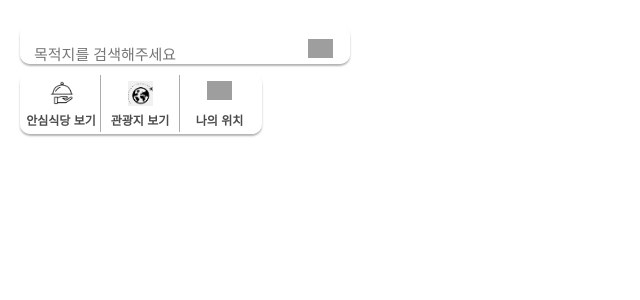
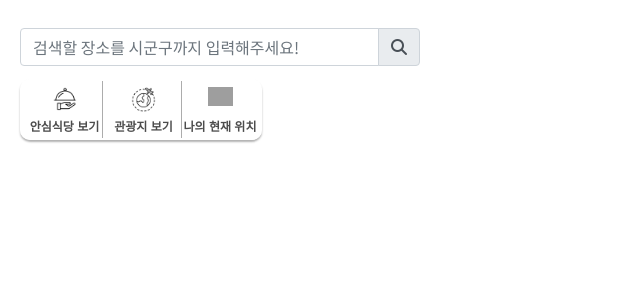
Before and after one commit to wookingwoo/travel-map, a Django app: page /route/map/ in a window 1280 px wide. Shown: the part 70-370 px from the top of the page, without its empty margins (0-640 px from the left). Run offline with Django 3.2, Linux system fonts and the light colour scheme; some libraries are stand-ins or nearby versions; grey boxes are pictures that could not be loaded.

Commit message:
Map에서 검색창, 아이콘 수정

```diff
--- a/GongGongI/static/css/map.css
+++ b/GongGongI/static/css/map.css
@@ -14,9 +14,9 @@
 span.search_icon { background:url(/static/images/search.png) no-repeat; background-size: 25px;}
 .wrapper {position: relative; width:242px;}
 .wrapper, .wrapper * {margin:0; padding:0;font-family:'Malgun Gothic',dotum,'돋움',sans-serif;font-size:12px;}
-#category {position: relative;top:15px;left:0;border-radius: 10px; border:1px solid rgba(0, 0, 0, 0);box-shadow: 0 2px 2px rgba(0, 0, 0, 0.3);background: rgba(255, 255, 255, 0.8); overflow: hidden;z-index: 2; margin-bottom: 10px; padding: 1px;
+#category {position: relative;top:15px;left:0;border-radius: 10px; border:1px solid rgba(0, 0, 0, 0);box-shadow: 0 2px 2px rgba(0, 0, 0, 0.3);background: rgba(255, 255, 255, 0.8); overflow: hidden;z-index: 2; margin-top: -10px; padding: 1px;
     width: 100%;}
-#category li {font-weight: 600; font-size: 12px; color:rgba(0, 0, 0, 0.7); margin-top:0;float:left;list-style: none;width:79px;border-right:1px solid #acacac;padding:6px 0px 2px 0px;text-align: center; cursor: pointer;}
+#category li {font-weight: 600; font-size: 12px; color:rgba(0, 0, 0, 0.7); margin-top:0;float:left;list-style: none;width:76px;border-right:1px solid #acacac;padding:6px 0px 2px 0px;text-align: center; cursor: pointer;}
 #category li.on {background: #ebebeb;}
 #category li:hover { border-left:1px solid #acacac;margin-left: -1px;}
 #category li:last-child{margin-right:0;border-right:0;}
@@ -26,7 +26,7 @@ span.search_icon { background:url(/static/images/search.png) no-repeat; backgrou
 #category li .gps { background:url(/static/images/location-icon.png) no-repeat; background-size: 25px; margin-bottom: 6px;}
 .gps_wrapper{margin:0; padding: 0; position: relative; z-index: 1; width:52px;}
 .gps_wrapper, .gps_wrapper * {margin:0; padding:0;font-family:'Malgun Gothic',dotum,'돋움',sans-serif;font-size:12px;}
-
+#mask {margin: 0 3px 0 5px;}
 
 .placeinfo_wrap {position:absolute;bottom:20px;left:-120px;width: 250px;}
 .placeinfo {position:relative;width:100%;border-radius:6px;border: 1px solid #ccc;border-bottom:2px solid #ddd;padding-bottom: 10px;background: #fff;}
@@ -43,10 +43,10 @@ span.search_icon { background:url(/static/images/search.png) no-repeat; backgrou
 .placeinfo .time_at {font-size: 14px;}
 .placeinfo .info_content {line-height: 1.5;}
 .placeinfo .addr {color: #888}
-.wrap .info {width: 286px;height: 120px;border-radius: 5px;border-bottom: 2px solid #ccc;border-right: 1px solid #ccc;overflow: hidden;background: #fff;}
-.wrap .info:nth-child(1) {border: 0;box-shadow: 0px 1px 2px #888;}
-.info .title {padding: 10px 0 0 10px;height: 25px;background: #eee;border-bottom: 1px solid #ddd;font-size: 18px;font-weight: bold;}
-.info .body {position: relative;overflow: hidden; padding: 5%;}
-.info .desc {position: relative; height: 75px;}
+.info_wrap .info {width: 280px;height: 100px;border-radius: 5px;border-bottom: 2px solid #ccc;border-right: 1px solid #ccc;overflow: hidden;background: #fff;}
+.info_wrap .info:nth-child(1) {border: 0;box-shadow: 0px 1px 2px #888;}
+.info_wrap .title {padding: 5px 0 0 7px;height: 35px;background: #eee;border-bottom: 1px solid #ddd;font-size: 16px;font-weight: bold;}
+.info_wrap .body {position: relative;overflow: hidden; padding: 3%;}
+.info_wrap .desc {position: relative; height: 100%;}
 .desc .ellipsis {overflow: hidden;text-overflow: ellipsis;white-space: nowrap;}
-.desc .jibun {font-size: 11px;color: #888;margin-top: -2px;}
+.desc .jibun {font-size: 14px;color: #888;margin-top: -2px;}
--- a/GongGongI/templates/map/map.html
+++ b/GongGongI/templates/map/map.html
@@ -6,22 +6,36 @@
 {% block content %}
 <div id="map" style="width:100%;height:630px;"></div>
 <div class = "all_wrapper">
-    <div class="search_wrap">
-        <div id="menu_wrap" class="bg_white">
-            <div class="option w-100 d-flex flex-column align-items-center">
-                <form onsubmit="keysearchPlaces(); return false;" class="d-flex align-items-center justify-content-between w-100">
-                    <input type="text" placeholder="목적지를 검색해주세요" id="keyword"
-                           style="border-color: rgba(0,0,0,0); background-color: rgba(0,0,0,0);">
-                    <span class="search_icon" onclick="keysearchPlaces();"></span>
-                </form>
+    <form class="form-line my-2" action="{% url 'user:search' %}" method="get">
+        {% csrf_token %}
+        <div
+                style="max-width: 25rem"
+                class="input-group md-form form-sm form-2 pl-0"
+        >
+            <input
+                    class="form-control my-0 py-1 red-border"
+                    type="search"
+                    placeholder="검색할 장소를 시군구까지 입력해주세요!"
+                    aria-label="Search"
+                    name="q"
+                    required
+            />
+            <div class="input-group-append">
+                <button
+                        class="input-group-text red lighten-3"
+                        id="basic-text1"
+                        type="submit"
+                >
+                    <i class="fas fa-search text-grey" aria-hidden="true"></i>
+                </button>
             </div>
         </div>
-    </div>
+    </form>
     <div class="wrapper">
         <ul id="category">
             <li id="mask"> <span class="category_restaurant" onclick="markRestaurants()" title="안심식당 띄우기"></span>안심식당 보기 </li>
             <li id="hospital"> <span class="category_attractions" onclick="markAttractions()" title="관광지 띄우기"></span>관광지 보기 </li>
-            <li> <span class="gps" title="현재 위치 추적" onclick="onClickGPS()"></span>나의 위치</li>
+            <li> <span class="gps" title="현재 위치 추적" onclick="onClickGPS()"></span>나의 현재 위치</li>
         </ul>
     </div>
 </div>
@@ -39,7 +53,6 @@
 
         function onClickGPS() {
             if (navigator.geolocation) {
-
                 // GeoLocation을 이용해서 접속 위치를 얻어옵니다
                 navigator.geolocation.getCurrentPosition(function(position) {
 
@@ -122,7 +135,7 @@
                 (function(marker, place) {
                     kakao.maps.event.addListener(marker, 'click', function() {
                         var overlay = new kakao.maps.CustomOverlay({
-                            content: '<div class="wrap">' +
+                            content: '<div class="info_wrap">' +
                                 '    <div class="info">' +
                                 '        <div class="title">' +
                                 place.title +
```
Also changed, not shown: GongGongI/static/images/attractions.png.
